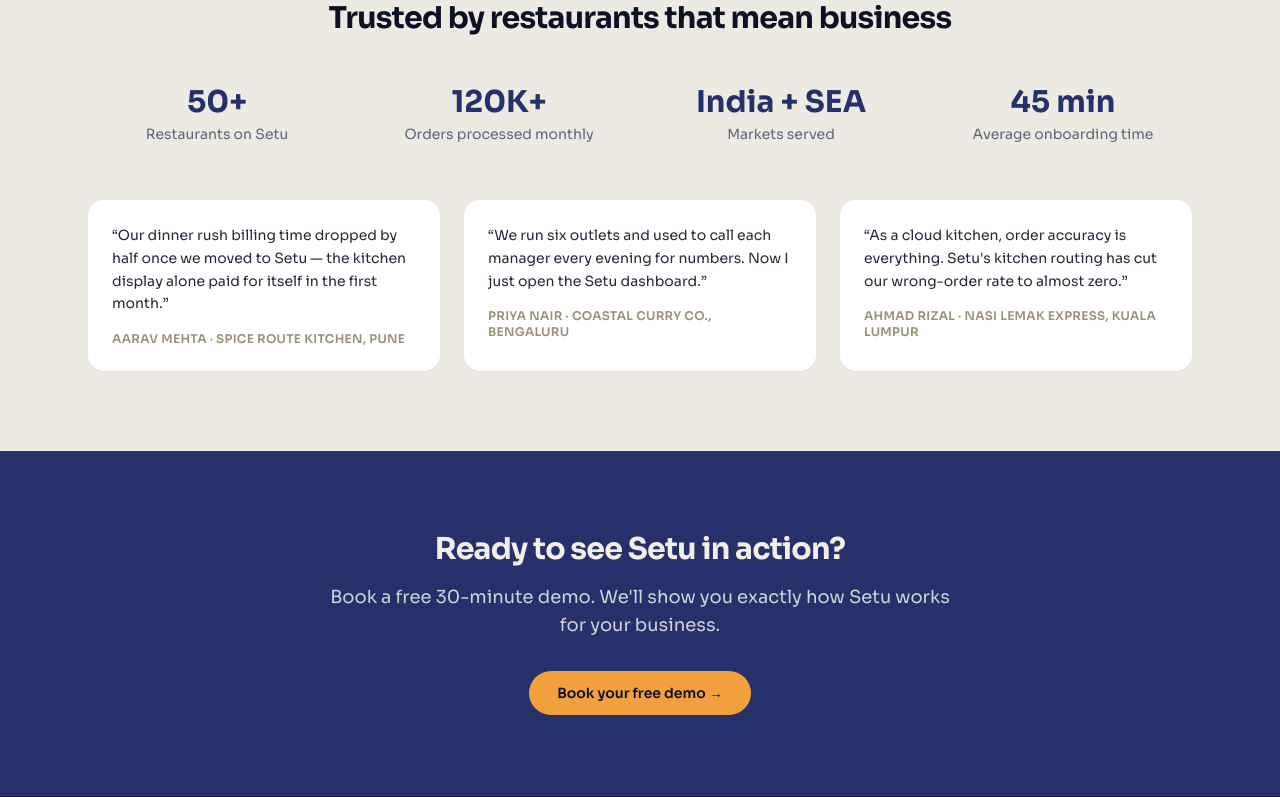
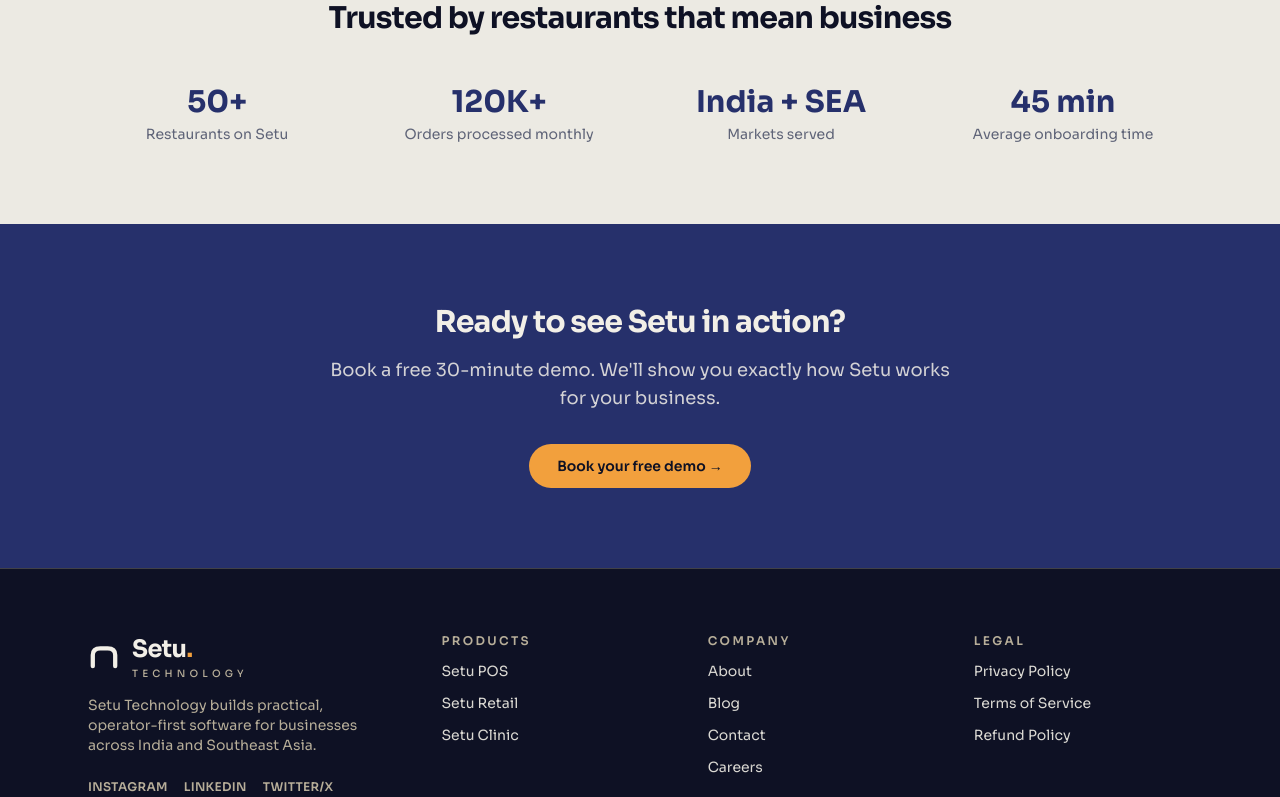
Before and after one commit to sagar305/Setu_main, a Next.js app: page / in a window 1280 px wide. Shown: the part 1795-2592 px from the top of the page. Built offline with nearby package versions, Linux system fonts and the light colour scheme.

Commit message:
Remove testimonials, add motion animations, and make blog posts slug-based

```diff
--- a/components/home/SocialProof.tsx
+++ b/components/home/SocialProof.tsx
@@ -1,32 +1,24 @@
 import type { HomeContent } from "@/lib/content";
+import { FadeIn, FadeInStagger, FadeInStaggerItem } from "@/components/motion/FadeIn";
 
 export function SocialProof({ socialProof }: { socialProof: HomeContent["socialProof"] }) {
   return (
     <section className="py-20">
       <div className="mx-auto max-w-6xl px-6">
-        <h2 className="text-center text-3xl font-bold tracking-tight text-ink">
-          {socialProof.headline}
-        </h2>
+        <FadeIn>
+          <h2 className="text-center text-3xl font-bold tracking-tight text-ink">
+            {socialProof.headline}
+          </h2>
+        </FadeIn>
 
-        <div className="mt-12 grid gap-6 sm:grid-cols-4">
+        <FadeInStagger className="mt-12 grid gap-6 sm:grid-cols-4">
           {socialProof.stats.map((stat) => (
-            <div key={stat.label} className="text-center">
+            <FadeInStaggerItem key={stat.label} className="text-center">
               <div className="text-3xl font-bold text-indigo">{stat.value}</div>
               <div className="mt-1 text-sm text-muted">{stat.label}</div>
-            </div>
+            </FadeInStaggerItem>
           ))}
-        </div>
-
-        <div className="mt-14 grid gap-6 md:grid-cols-3">
-          {socialProof.testimonials.map((t) => (
-            <figure key={t.name} className="rounded-2xl bg-white p-6 shadow-sm">
-              <blockquote className="text-sm leading-relaxed text-ink/90">“{t.quote}”</blockquote>
-              <figcaption className="mt-4 text-xs font-semibold uppercase tracking-wide text-muted-warm">
-                {t.name} · {t.company}, {t.city}
-              </figcaption>
-            </figure>
-          ))}
-        </div>
+        </FadeInStagger>
       </div>
     </section>
   );
```
